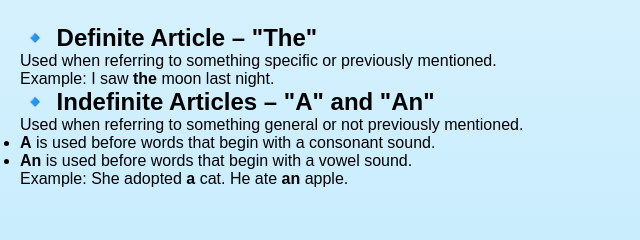
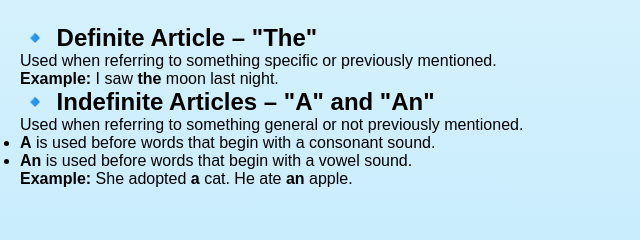
Before and after one commit to sona-arc/The-Verse-Voice, a plain HTML site: page articles.html in a window 1280 px wide. Shown: the part 231-471 px from the top of the page, 0-640 px from the left. Drawn offline with Linux system fonts and the light colour scheme.

Commit message:
Update articles.html

```diff
--- a/articles.html
+++ b/articles.html
@@ -23,7 +23,7 @@
   <div class="lesson-content" style="padding: 20px;">
     <h2>🔹 Definite Article – "The"</h2>
     <p>Used when referring to something specific or previously mentioned.</p>
-    <p>Example: I saw <strong>the</strong> moon last night.</p>
+    <p><strong>Example:</strong> I saw <strong>the</strong> moon last night.</p>
 
     <h2>🔹 Indefinite Articles – "A" and "An"</h2>
     <p>Used when referring to something general or not previously mentioned.</p>
@@ -31,7 +31,7 @@
       <li><strong>A</strong> is used before words that begin with a consonant sound.</li>
       <li><strong>An</strong> is used before words that begin with a vowel sound.</li>
     </ul>
-    <p>Example: She adopted <strong>a</strong> cat. He ate <strong>an</strong> apple.</p>
+    <p><strong>Example:</strong> She adopted <strong>a</strong> cat. He ate <strong>an</strong> apple.</p>
   </div>
 
 </body>
```
